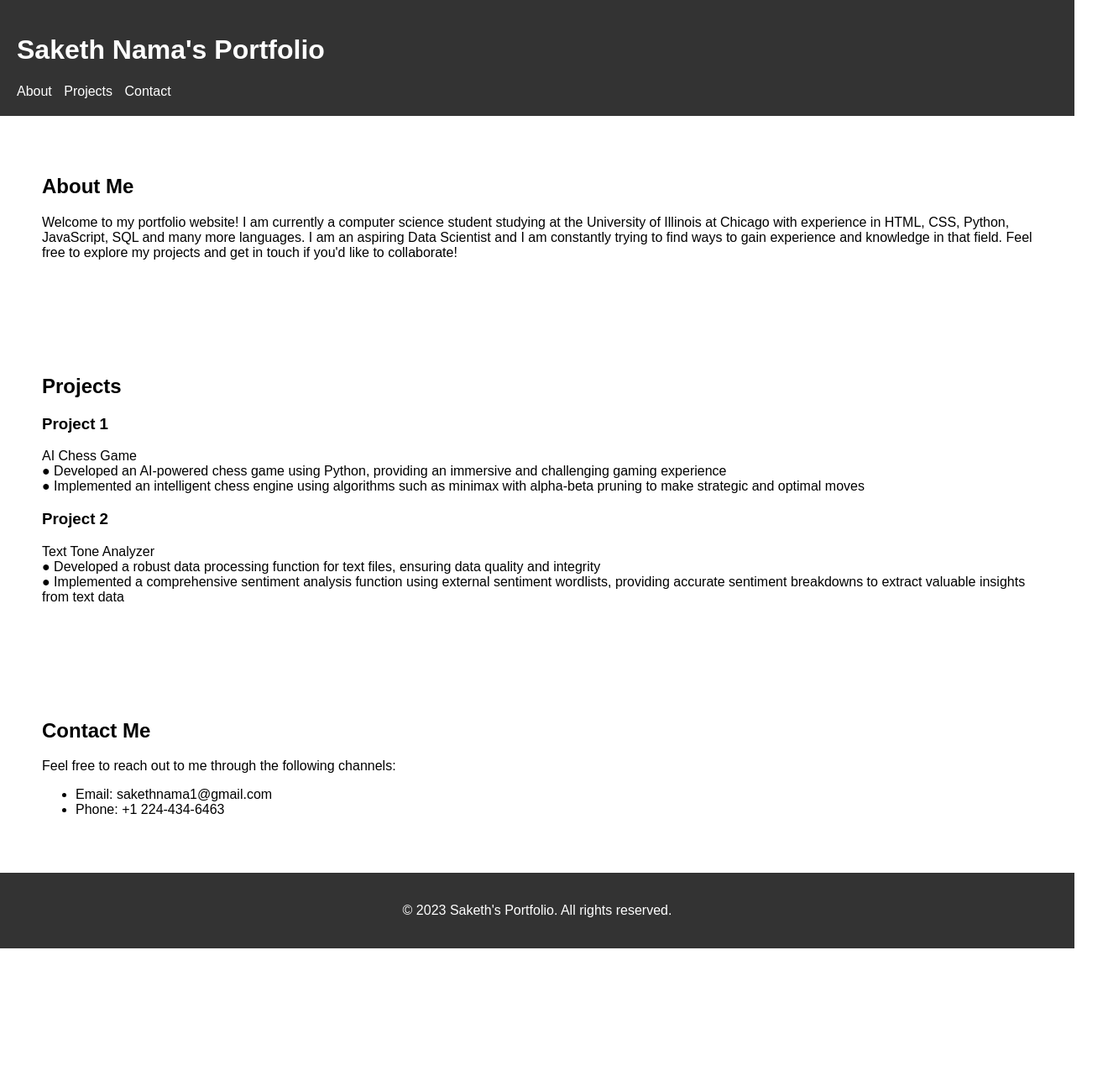
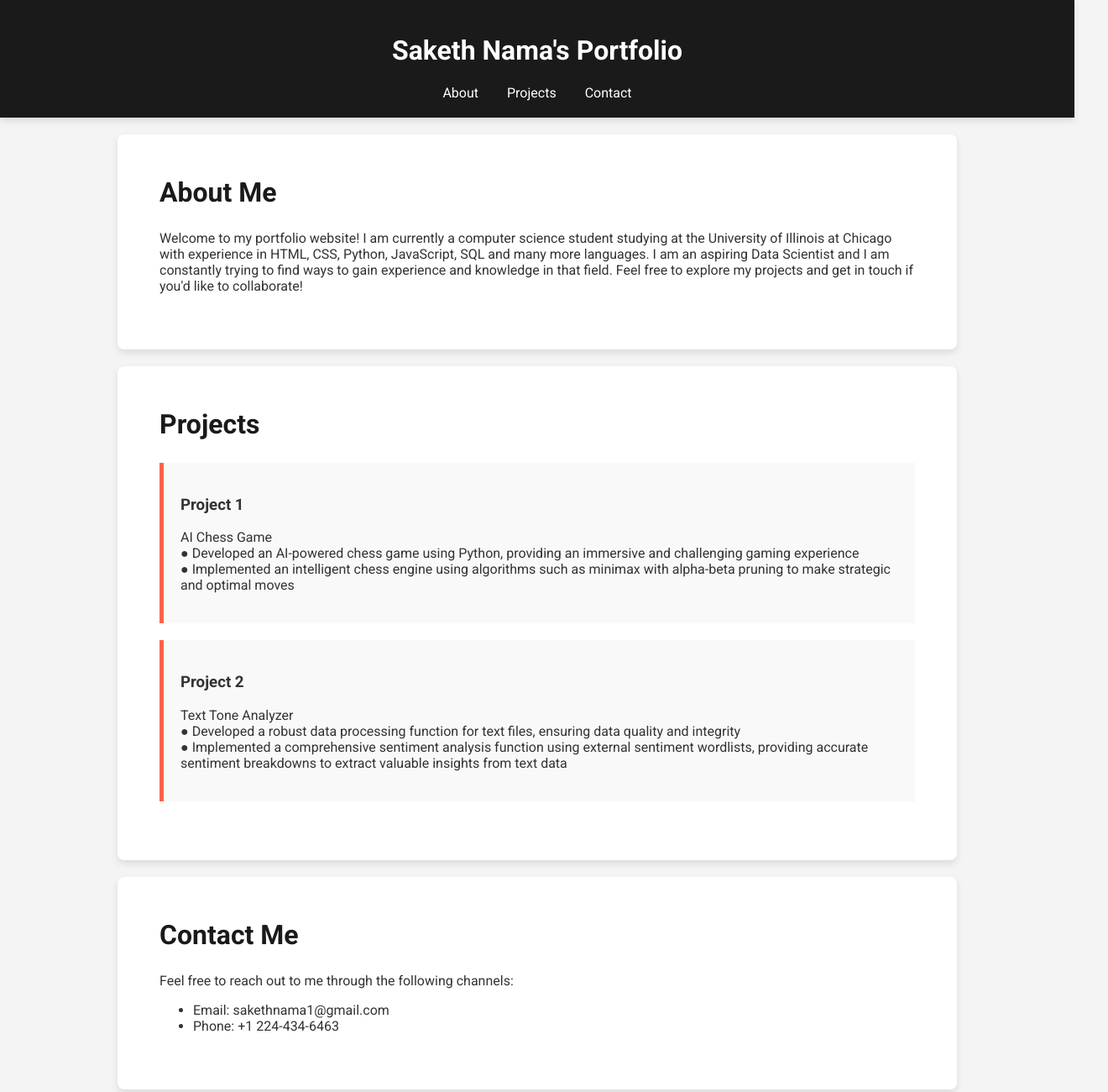
Before and after one commit to keithnama/portfolio, a plain HTML site: page index.html in a window 1280 px wide. Shown: the top 1300 px of the page at 84% size, 1320 px wide, since content can reach past the window. Before the commit the page ends 1129 px from the top, so only its background shows below. Drawn offline with Linux system fonts and the light colour scheme.

Commit message:
Update styles.css

```diff
--- a/styles.css
+++ b/styles.css
@@ -1,38 +1,78 @@
 body {
-    font-family: Arial, sans-serif;
+  font-family: 'Roboto', Arial, sans-serif;
   margin: 0;
   padding: 0;
+  background-color: #f4f4f4;
+  color: #333;
 }
 
 header {
-    background-color: #333;
+  background-color: #1a1a1a;
   color: #fff;
   padding: 20px;
+  text-align: center;
+  box-shadow: 0 4px 8px rgba(0, 0, 0, 0.1);
 }
 
 nav ul {
   list-style-type: none;
   margin: 0;
   padding: 0;
+  text-align: center;
 }
 
 nav ul li {
   display: inline;
-    margin-right: 10px;
+  margin: 0 15px;
 }
 
 nav ul li a {
   color: #fff;
   text-decoration: none;
+  transition: color 0.3s;
+}
+
+nav ul li a:hover {
+  color: #ff6347;
 }
 
 section {
   padding: 50px;
+  background-color: #fff;
+  margin: 20px auto;
+  max-width: 900px;
+  box-shadow: 0 4px 8px rgba(0, 0, 0, 0.1);
+  border-radius: 8px;
+}
+
+section h2 {
+  margin-top: 0;
+  font-size: 2em;
+  color: #1a1a1a;
+}
+
+.project {
+  background-color: #f9f9f9;
+  padding: 20px;
+  margin: 20px 0;
+  border-left: 5px solid #ff6347;
+  transition: transform 0.3s;
+}
+
+.project:hover {
+  transform: scale(1.02);
 }
 
 footer {
-    background-color: #333;
+  background-color: #1a1a1a;
   color: #fff;
   padding: 20px;
   text-align: center;
+  position: relative;
+  bottom: 0;
+  width: 100%;
 }
+
+footer p {
+  margin: 0;
+}
```
Lines whose indentation alone changed are shown as unchanged.
